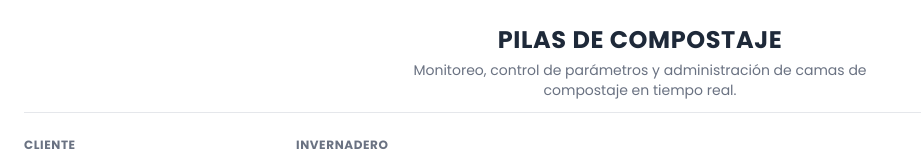
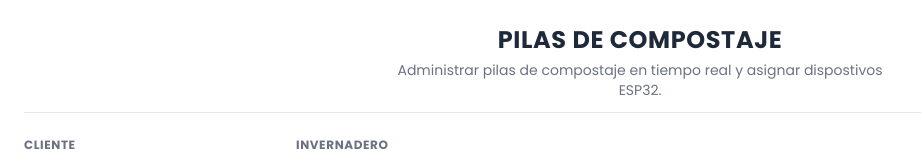
Before and after one commit to LauraOrtiz11/SIMCO-Frontend, a React (Vite) app: page /piles in a window 1280 px wide. Shown: the top 157 px of the page, without its empty margins (0-921 px from the left). Built offline with nearby package versions, Linux system fonts and the light colour scheme; no server answers.

Commit message:
style(RF06): cambiar estilo de botones

```diff
--- a/src/features/piles/components/AssignDeviceModal.tsx
+++ b/src/features/piles/components/AssignDeviceModal.tsx
@@ -57,7 +57,7 @@ export const AssignDeviceModal = ({
       <div className="bg-white rounded-2xl max-w-md w-full p-6 shadow-xl space-y-4">
         <div className="flex justify-between items-center pb-3 border-b border-gray-100">
           <h3 className="text-base font-bold text-gray-800">
-            Nodo IoT Asignado a:{' '}
+            Dispositivo IoT Asignado a:{' '}
             <span className="text-lime-600">{pile.code}</span>
           </h3>
           <button
--- a/src/features/piles/components/PileTable.tsx
+++ b/src/features/piles/components/PileTable.tsx
@@ -82,7 +82,7 @@ export const PileTable = ({
                         {pile.code.charAt(0).toUpperCase()}
                       </div>
                       <div>
-                        <p className="font-semibold text-gray-900 font-mono">
+                        <p className="font-medium text-gray-900 font-mono">
                           {pile.code}
                         </p>
                         <p className="text-xs text-gray-500">
@@ -157,7 +157,7 @@ export const PileTable = ({
                             setLoadingEditId(null);
                           }
                         }}
-                        className="w-25 px-3 py-1.5 text-xs font-medium text-green-700 bg-green-100 hover:bg-green-200 rounded-2xl cursor-pointer disabled:opacity-50 flex justify-center items-center border border-green-200 transition-transform duration-300 hover:scale-105"
+                        className="w-25 px-3 py-1.5 text-xs font-medium text-lime-700 bg-lime-100 hover:bg-lime-200 rounded-2xl cursor-pointer disabled:opacity-50 flex justify-center items-center border border-lime-200 transition-transform duration-300 hover:scale-105"
                       >
                         {isEditingThis ? (
                           <span className="w-3.5 h-3.5 border-2 border-gray-600 border-t-transparent rounded-full animate-spin inline-block" />
--- a/src/features/piles/pages/PilesPage.tsx
+++ b/src/features/piles/pages/PilesPage.tsx
@@ -67,8 +67,8 @@ export const PilesPage = () => {
           PILAS DE COMPOSTAJE
         </h1>
         <p className="mt-1 text-sm text-gray-500 max-w-lg mx-auto">
-          Monitoreo, control de parámetros y administración de camas de
-          compostaje en tiempo real.
+          Administrar pilas de compostaje en tiempo real y asignar dispostivos
+          ESP32.
         </p>
       </div>
       {/* Filtros y Botón "+ Nueva Pila"  */}
```
